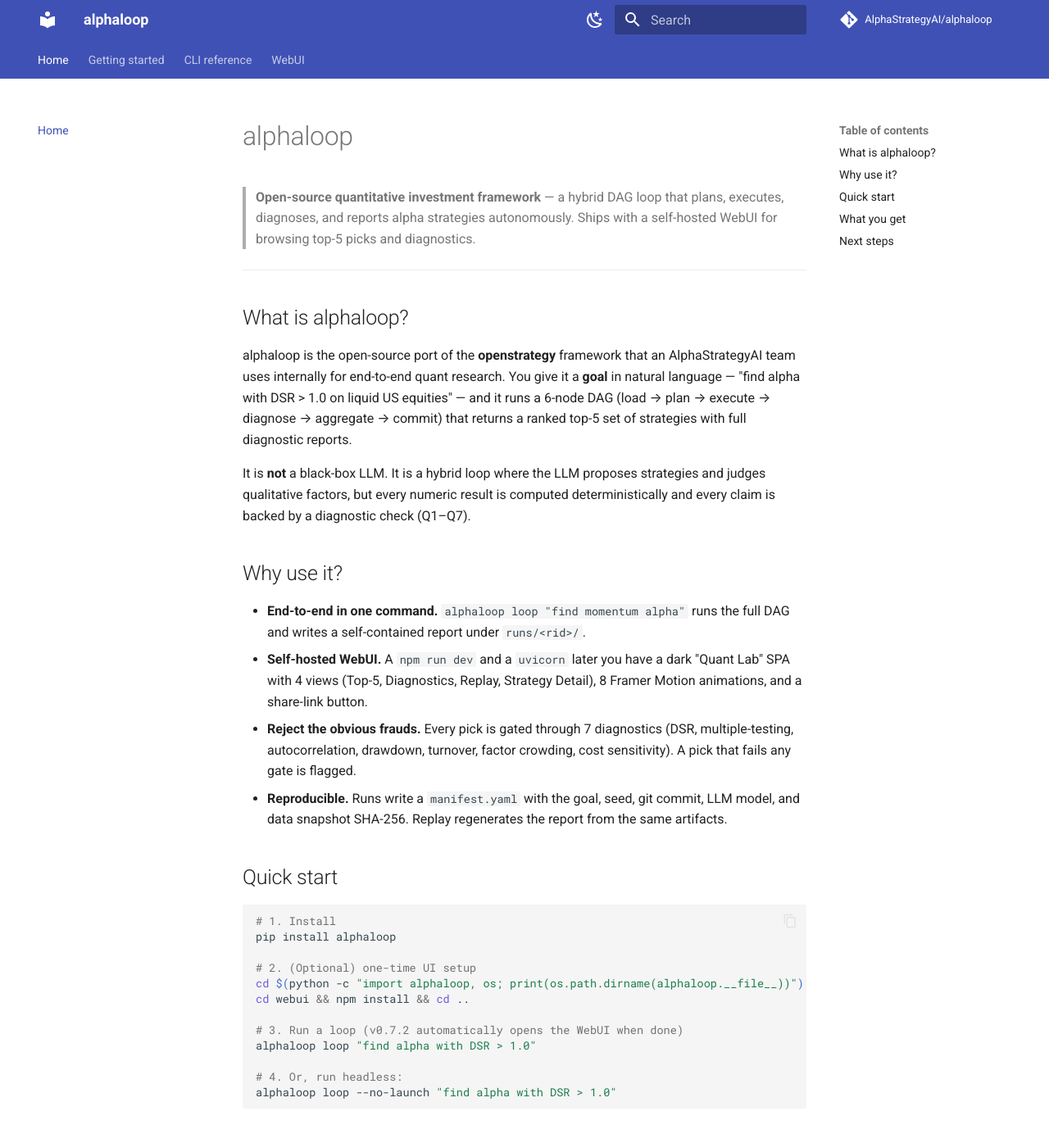
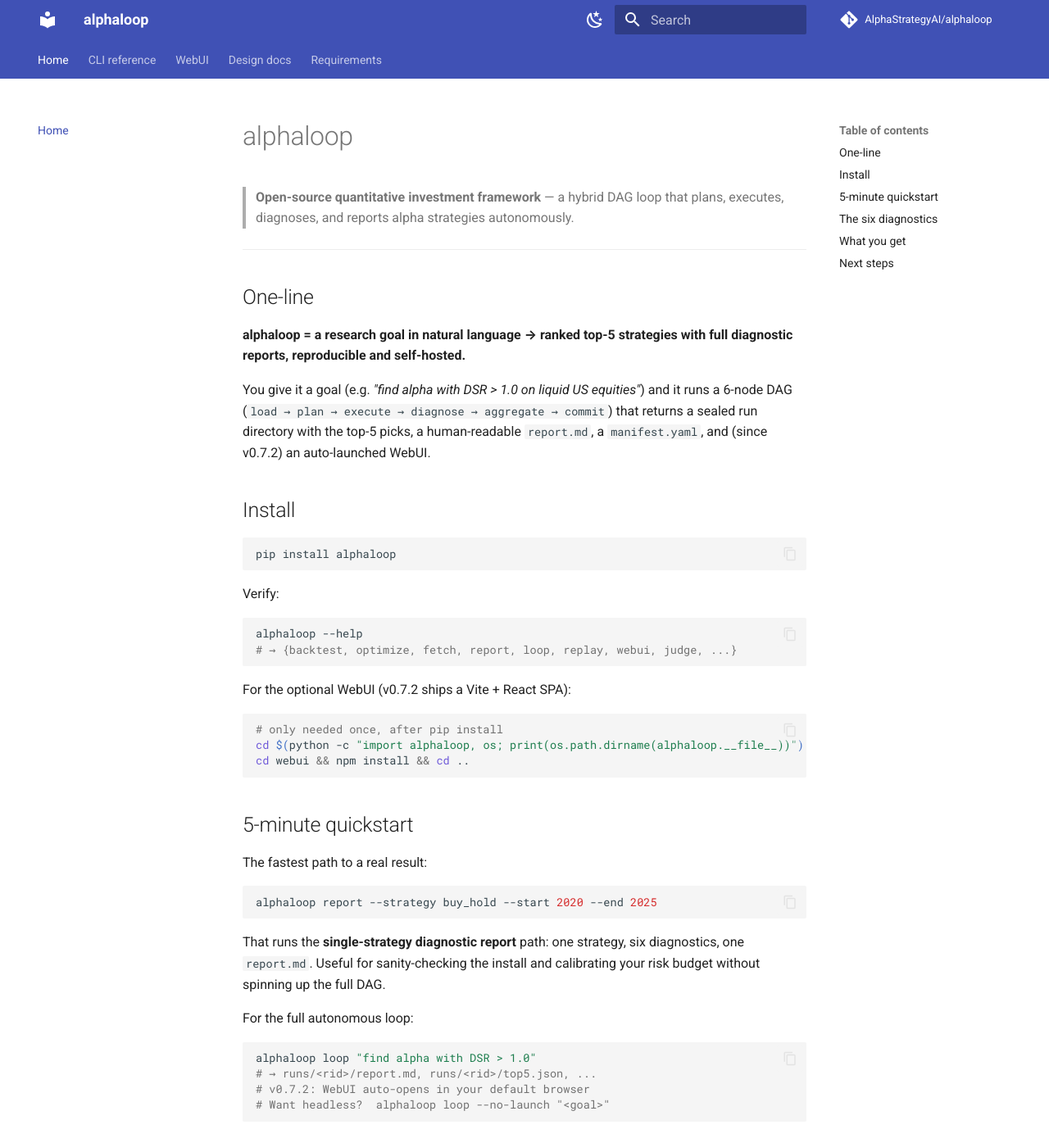
Before and after one commit to AlphaStrategyAI/alphaloop, an MkDocs documentation site: the page built from docs/index.md, in a window 1280 px wide and 1400 px high. Shown: the top 1395 px of the window at 82% size. Built offline with MkDocs 1.6.1 and Material for MkDocs 9.7.7, drawn with Linux system fonts in a browser that asks for light colours; comment, search, counter and statistics services are not loaded; some of the changed lines change nothing that is shown; some of the changed text lies outside the part shown.

Commit message:
fix(docs): correct docs_dir to docs/ and write 3 pages (index/webui/cli)

````diff
--- /dev/null
+++ b/docs/cli.md
@@ -0,0 +1,141 @@
+# CLI reference
+
+The full CLI reference for `alphaloop` v0.7.2.  Run `alphaloop --help`
+for the live version (it's the source of truth — this page mirrors it).
+
+## Global usage
+
+```
+alphaloop [-h] {backtest, optimize, fetch, report, loop, replay, webui, judge} ...
+```
+
+## `alphaloop report`
+
+Build the v1.0-style diagnostic report for a single strategy.
+
+```
+alphaloop report --strategy NAME --start YYYY --end YYYY
+                 [--data-dir DIR] [--output DIR] [--no-launch]
+```
+
+| Flag | Description |
+|------|-------------|
+| `--strategy`     | **Required.** Strategy id, e.g. `buy_hold`, `mom_12_1`, `meanrev_zscore`. |
+| `--start`        | Start year (default: `2020`). |
+| `--end`          | End year (default: current year − 1). |
+| `--data-dir`     | Data snapshot root. |
+| `--output, -o`   | Output directory (default: `runs/<rid>/`). |
+| `--no-launch`    | Do not auto-open the WebUI after the report. |
+
+The five-minute sanity check:
+
+```bash
+alphaloop report --strategy buy_hold --start 2020 --end 2025
+```
+
+## `alphaloop loop "<goal>"`
+
+The autonomous hybrid DAG loop.  Default form (alias for `loop run`):
+
+```
+alphaloop loop "<goal>" [flags]
+```
+
+The DAG: **N1 load → N2 plan → N3 execute → N4 diagnose → N5 aggregate →
+N6 commit**.  Termination gates run between nodes; a single hard fail
+stops the loop and writes a sealed partial report.
+
+| Flag | Description |
+|------|-------------|
+| `goal`           | **Required.** Research goal in natural language. |
+| `--seed`         | Random seed (default: time-derived). |
+| `--budget`       | Cost cap in USD (default `5.0`). |
+| `--timeout`      | Wall-clock cap in seconds (default `21600` = 6 h). |
+| `--target-dsr`   | Target DSR for gate A (default `1.0`). |
+| `--model`        | LLM model name (default: `$LLM_MODEL`). |
+| `--data-dir`     | `runs/` output root (default `./runs`). |
+| `--max-tasks`    | Hard cap on N2 planned tasks. |
+| `--dry-run`      | Only run N1 + N2; skip N3–N6. |
+| `--no-launch`    | **v0.7.2.** Do not auto-open the WebUI after the loop. |
+| `--git-repo-dir` | Git rev-parse HEAD capture root. |
+
+## `alphaloop replay <run_id>`
+
+Re-emit the summary from a persisted run.  Reads `runs/<rid>/` and
+writes a fresh `report.md` **without** re-running any backtest.
+
+```
+alphaloop replay <run_id> [--data-dir DIR] [--output DIR]
+```
+
+Useful for:
+
+- regenerating the report after a docs / diagnostics change,
+- regenerating a share-link snapshot after a TTL bump,
+- reproducing an internal-review narrative.
+
+## `alphaloop webui`
+
+Start the FastAPI backend + Vite dev server, then open the SPA in your
+default browser.
+
+```
+alphaloop webui [--port N] [--host HOST] [--no-browser]
+```
+
+| Flag | Description |
+|------|-------------|
+| `--port, -p`    | Backend port (default `8765`). |
+| `--host`        | Bind address (default `127.0.0.1` — never public). |
+| `--no-browser`  | Skip the auto-open. |
+
+The WebUI consumes the **most recent** run under `--data-dir` by
+default.  Pass `--data-dir runs/<rid>` to pin it.
+
+## `alphaloop judge --calibration`
+
+Calibration sweep for the LLM judge.  Loads the v0.8 prompt registry,
+runs a labeled calibration set, and reports accuracy + drift vs. the
+last calibration.
+
+```
+alphaloop judge --calibration [--prompt-set NAME] [--reviewers N]
+                                [--output DIR] [--compare-last]
+```
+
+Output is a `calibration_<ts>/` directory containing:
+
+- `scores.csv` — long-form per-dimension scores,
+- `metrics.json` — accuracy / drift / reviewer agreement,
+- `report.md` — human-readable summary.
+
+| Flag | Description |
+|------|-------------|
+| `--prompt-set`   | Prompt registry name (default `v0.8-default`). |
+| `--reviewers`    | Run N independent reviewers per label (default `3`). |
+| `--compare-last` | Diff vs. the previous calibration run. |
+| `--output, -o`   | Output directory (default `calibration/<ts>/`). |
+
+## Common flags
+
+A few flags appear across most subcommands:
+
+| Flag | Description |
+|------|-------------|
+| `--data-dir DIR` | Root for `runs/`, `data/`, `calibration/`. |
+| `--output, -o`   | Per-command output override. |
+| `--no-launch`    | Skip the v0.7.2 auto-WebUI launch. |
+| `--seed N`       | Deterministic seed for replays. |
+| `--quiet`        | Suppress progress logs (JSON-only). |
+| `--verbose, -v`  | Verbose logging. |
+| `--help, -h`     | Per-subcommand help. |
+
+## Environment
+
+| Variable | Default | Notes |
+|----------|---------|-------|
+| `LLM_MODEL`        | `gpt-4o-mini` | Used by the planner + judge. |
+| `OPENAI_API_KEY`   | —             | Required for the LLM calls. |
+| `ALPHALOOP_DATA`   | `./data`      | Default data snapshot root. |
+| `ALPHALOOP_RUNS`   | `./runs`      | Default runs output root. |
+| `NO_COLOR`         | unset         | Disables the colored progress bars. |
--- /dev/null
+++ b/docs/index.md
@@ -0,0 +1,104 @@
+# alphaloop
+
+> **Open-source quantitative investment framework** — a hybrid DAG loop
+> that plans, executes, diagnoses, and reports alpha strategies
+> autonomously.
+
+---
+
+## One-line
+
+**alphaloop = a research goal in natural language → ranked top-5
+strategies with full diagnostic reports, reproducible and self-hosted.**
+
+You give it a goal (e.g. *"find alpha with DSR > 1.0 on liquid US
+equities"*) and it runs a 6-node DAG (`load → plan → execute →
+diagnose → aggregate → commit`) that returns a sealed run directory
+with the top-5 picks, a human-readable `report.md`, a `manifest.yaml`,
+and (since v0.7.2) an auto-launched WebUI.
+
+## Install
+
+```bash
+pip install alphaloop
+```
+
+Verify:
+
+```bash
+alphaloop --help
+# → {backtest, optimize, fetch, report, loop, replay, webui, judge, ...}
+```
+
+For the optional WebUI (v0.7.2 ships a Vite + React SPA):
+
+```bash
+# only needed once, after pip install
+cd $(python -c "import alphaloop, os; print(os.path.dirname(alphaloop.__file__))")
+cd webui && npm install && cd ..
+```
+
+## 5-minute quickstart
+
+The fastest path to a real result:
+
+```bash
+alphaloop report --strategy buy_hold --start 2020 --end 2025
+```
+
+That runs the **single-strategy diagnostic report** path: one strategy,
+six diagnostics, one `report.md`. Useful for sanity-checking the
+install and calibrating your risk budget without spinning up the full
+DAG.
+
+For the full autonomous loop:
+
+```bash
+alphaloop loop "find alpha with DSR > 1.0"
+# → runs/<rid>/report.md, runs/<rid>/top5.json, ...
+# v0.7.2: WebUI auto-opens in your default browser
+# Want headless?  alphaloop loop --no-launch "<goal>"
+```
+
+## The six diagnostics
+
+Every candidate is gated through these six diagnostics before it can
+land in the top-5. A pick that fails any one is **flagged** in
+`report.md` and excluded from the share link.
+
+| # | Diagnostic | What it catches |
+|---|------------|------------------|
+| Q1 | **DSR** (Deflated Sharpe Ratio) | Inflated Sharpe from multiple testing |
+| Q2 | **Multiple-testing correction** | Bonferroni / Holm on the candidate pool |
+| Q3 | **Autocorrelation** | Stale signals that look profitable in backtest only |
+| Q4 | **Drawdown** | Worst peak-to-trough vs. your risk budget |
+| Q5 | **Turnover** | Strategies that would erode returns in live trading |
+| Q6 | **Cost sensitivity** | Sensitivity to slippage, fees, borrow |
+
+(The full set extends to 7 in `docs/design/` — the 7th, *factor
+crowding*, is optional and off by default.)
+
+## What you get
+
+After a full `alphaloop loop`:
+
+```
+runs/<run_id>/
+├── manifest.yaml        # goal, seed, git_commit, llm_model, data_sha256
+├── top5.json            # machine-readable top-5 picks
+├── results.parquet      # per-task backtest results
+├── report.md            # human-readable narrative + Q1–Q6 flags
+├── progress.json        # N1–N6 timing per node
+├── .share.json          # (v0.7.2) share tokens
+└── .webui-port          # (v0.7.2) port the WebUI listened on
+```
+
+## Next steps
+
+- 📘 [CLI reference](cli.md) — every subcommand and flag.
+- 🖥  [WebUI](webui.md) — 4 views, 8 animations, the *Quant Lab*
+  visual design, keyboard shortcuts.
+- 📐 [Design: hybrid DAG](design/v07-hybrid-loop.md) · [LLM judge](design/v06-llm-judge.md) · [WebUI](design/v071-webui.md) — architecture.
+- 🧪 [Requirements: v0.7.2](requirements/v072-requirements.md) · [v0.8](requirements/v08-requirements.md) — specifications.
+- 🔗 [GitHub repo](https://github.com/AlphaStrategyAI/alphaloop) —
+  source, issues, releases.
--- /dev/null
+++ b/docs/webui.md
@@ -0,0 +1,95 @@
+# WebUI
+
+The alphaloop WebUI is a **Vite + React + TypeScript + Tailwind** SPA
+bundled into the package at `webui/`.  It runs alongside the FastAPI
+JSON backend (`src/alphaloop/webui/api.py`) and reads the same
+`runs/<rid>/` artifacts that the CLI writes.
+
+## Layout — the 4 views
+
+The app opens on **Top-5**.  Keyboard `1`–`4` jump between views.
+
+| # | View          | Route              | What it shows |
+|---|---------------|--------------------|---------------|
+| 1 | **Top-5**         | `/`                | Ranked list, each card with DSR / Sharpe / drawdown.  Share & screenshot in the top-right. |
+| 2 | **Run diagnostics** | `/run/:rid`      | Q1–Q6 radar + manifest panel + per-gate pass-rate bar. |
+| 3 | **Replay DAG**    | `/replay/:rid`     | 6-node DAG animated from `progress.json` + per-node timing. |
+| 4 | **Strategy detail** | `/strategy/:sid` | Equity curve + per-metric breakdown + tickers & weight timeline. |
+
+A 5th **share view** at `/s/:token` (v0.7.2) renders a self-contained
+read-only snapshot of the top-5 + diagnostics.  No rerun, no edit,
+no share-of-share.
+
+## The 8 animations
+
+All 8 are **Framer Motion** presets in `webui/src/animations/`.  They
+are reused across views — no new animations were added in v0.7.2, only
+the dark/light polish + keyboard + screenshot pass.
+
+1. **`cardStagger`** — top-5 cards cascade in on mount.
+2. **`hoverReveal`** — additional metrics slide in on card hover.
+3. **`rollUpNumber`** — DSR / Sharpe / max-DD numbers count up on first paint.
+4. **`radarDraw`** — diagnostics radar sweeps in along its 6 axes.
+5. **`nodePulse`** — DAG nodes pulse on the replay view to show the active node.
+6. **`edgeFlow`** — DAG edges animate in the direction of data flow.
+7. **`progressFill`** — bars fill with spring physics (stiffness 120, damping 16).
+8. **`successFlash`** — pass-gate chips flash emerald for 600 ms when a gate flips.
+
+## The Quant Lab palette
+
+The "**Quant Lab**" dark theme is the default (matches the MkDocs
+palette).  The v0.7.2 light theme overrides the CSS variables under
+`:root[data-theme="light"]` and is toggled via the 🌙 / ☀ button in
+the top-right.
+
+3 functional colors, each with a meaning — never decorative:
+
+| Token         | Color (dark) | Color (light) | Meaning |
+|---------------|--------------|---------------|---------|
+| `--color-math`  | `#5b6cff` indigo | `#4a5be8` indigo | **Deterministic / numeric** — backtest metrics, equity curves, radar. |
+| `--color-stats` | `#10b981` emerald | `#059669` emerald | **Passed gates** — success chips, healthy diagnostics. |
+| `--color-ai`    | `#f59e0b` amber | `#d97706` amber | **LLM-generated** — planner output, judge annotations, free-text notes. |
+
+> Rule: when you see amber, ask *"is this from the LLM or from a
+> number?"*  If you can't tell, the design is broken.
+
+## Keyboard shortcuts
+
+Press `?` anywhere for the in-app help overlay.
+
+| Key       | Action |
+|-----------|--------|
+| `1`       | Top-5 view |
+| `2`       | Run diagnostics |
+| `3`       | Replay DAG |
+| `4`       | Strategy detail |
+| `r`       | Rerun (with confirm) |
+| `?`       | Toggle help |
+| `Esc`     | Close any modal |
+| `d` / `l` | Toggle dark / light mode |
+
+Shortcuts are ignored when an `<input>` or `<textarea>` has focus.
+
+## Share link (v0.7.2)
+
+Click **🔗 Share** on the Top-5 view.  The frontend POSTs to
+`/api/runs/<rid>/share`, gets back a token + URL, copies the URL to
+the clipboard, and shows a toast.  The URL has the form
+`http://127.0.0.1:<port>/s/<token>` and renders a self-contained HTML
+snapshot.  Default TTL: 90 days, max 365.  The token is a UUID4 +
+secrets suffix (40 hex chars) — unguessable.
+
+## Screenshot (v0.7.2)
+
+Click **📷 PNG** on any view.  The current `<main>` is rasterized to a
+PNG via an in-browser SVG-rasterize fallback (no `html2canvas`
+dependency) and a download is triggered with the filename
+`alphaloop-<view>-<rid>-<ts>.png`.
+
+## Bundle & perf budget
+
+- Total JS gzipped: **≤ 260 KB** (v0.7.2 budget, was 220 KB in v0.7.1).
+  The +40 KB is the share-link UI; the in-browser screenshot path uses
+  no external dependency.
+- First Contentful Paint on the entry route: **< 1.5 s** on a laptop
+  with the dev server warm.
--- a/mkdocs.yml
+++ b/mkdocs.yml
@@ -6,7 +6,7 @@
 repo_url: https://github.com/AlphaStrategyAI/alphaloop
 repo_name: AlphaStrategyAI/alphaloop
 
-docs_dir: docs-site
+docs_dir: docs
 site_dir: site
 
 theme:
@@ -44,9 +44,15 @@
 
 nav:
   - Home: index.md
-  - Getting started: getting-started.md
-  - CLI reference: reference.md
+  - CLI reference: cli.md
   - WebUI: webui.md
+  - Design docs:
+    - Hybrid DAG loop: design/v07-hybrid-loop.md
+    - LLM judge: design/v06-llm-judge.md
+    - WebUI: design/v071-webui.md
+  - Requirements:
+    - v0.7.2: requirements/v072-requirements.md
+    - v0.8: requirements/v08-requirements.md
 
 extra:
   generator: false
````
Also changed, not shown: 2 other files.
